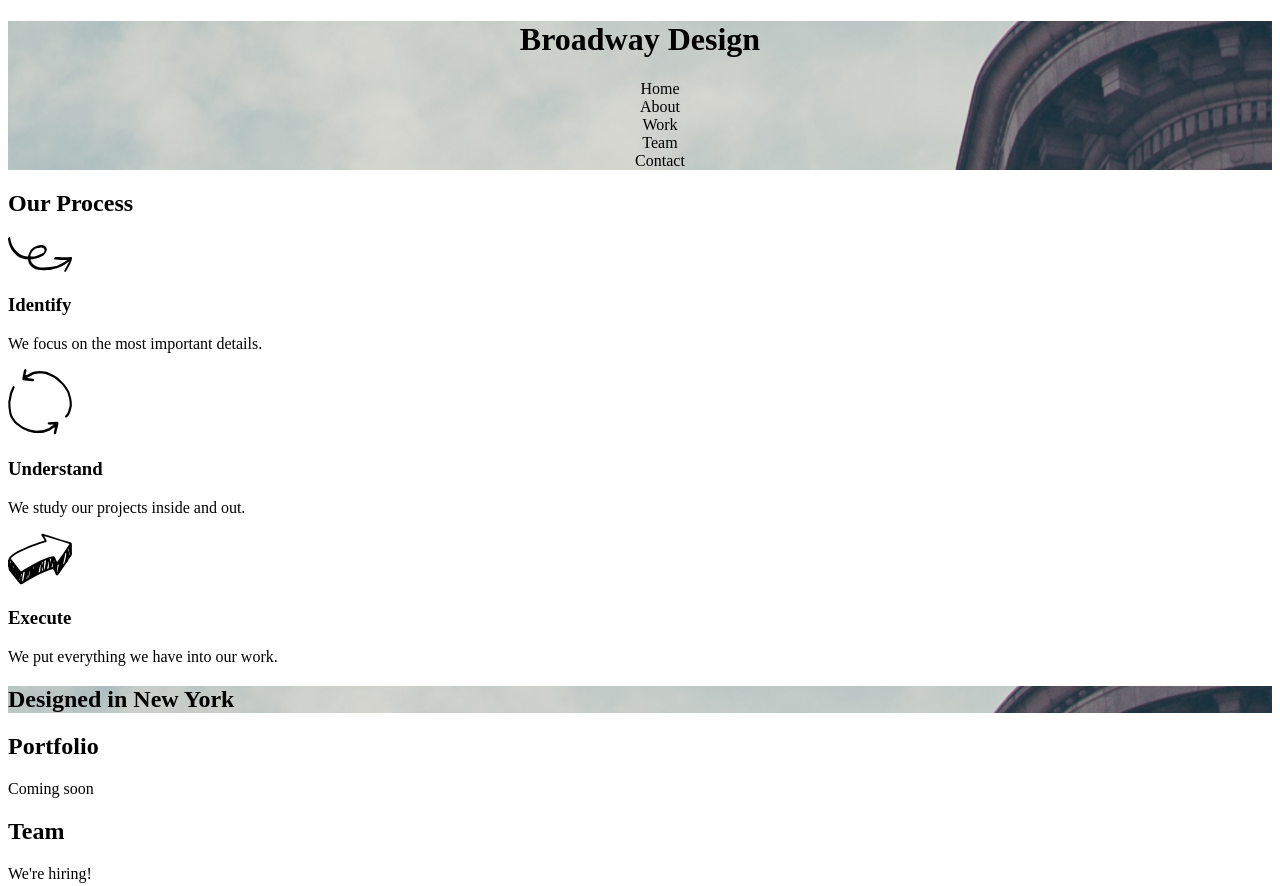
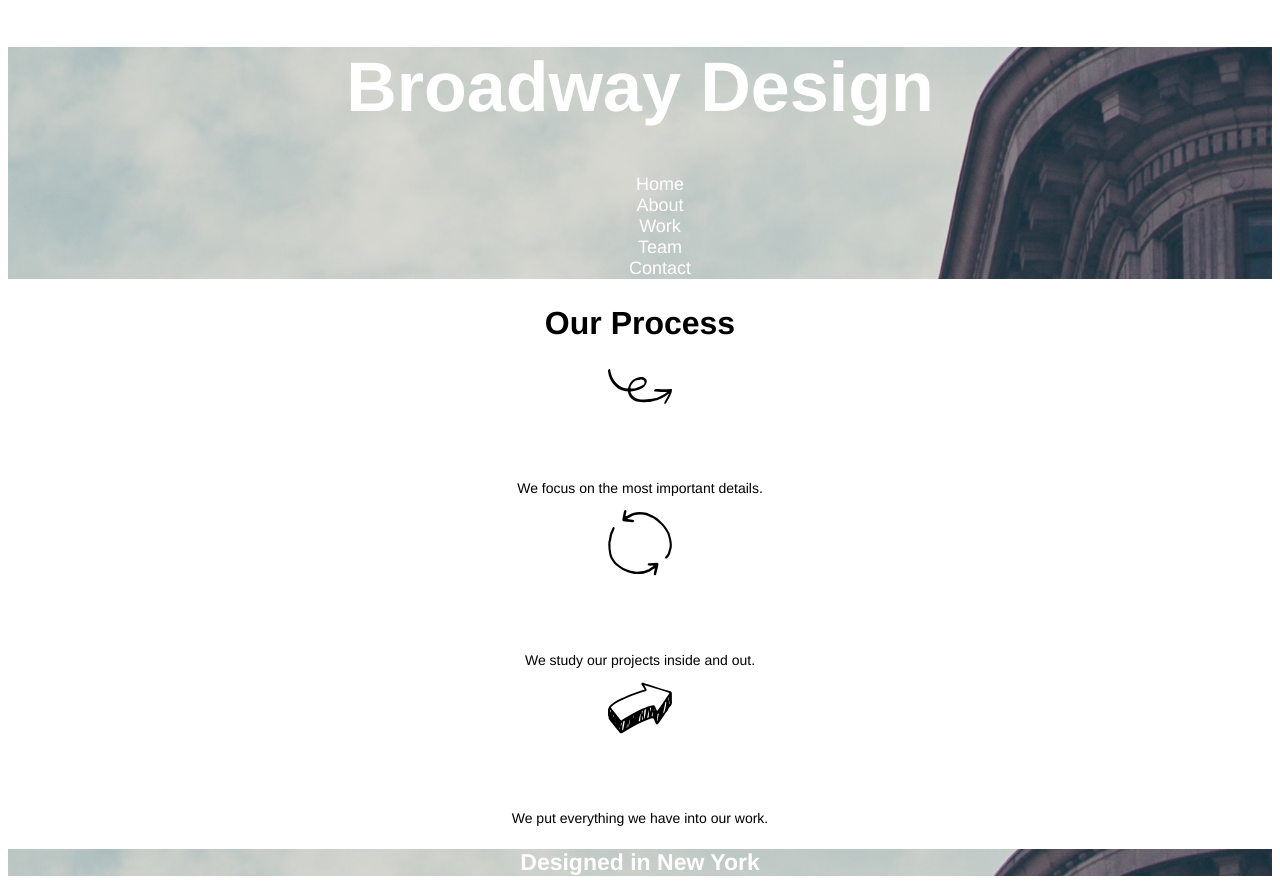
Before and after one commit to nickpatsiopoulos/BroadwayDesign, a plain HTML site: page index.html in a window 1280 px wide. Shown: the top 886 px of the page. Drawn offline with Linux system fonts and the light colour scheme.

Commit message:
More CSS improvements

```diff
--- a/Resources/CSS/stylesheet.css
+++ b/Resources/CSS/stylesheet.css
@@ -1,6 +1,44 @@
+body {
+  text-align: center;
+}
+
 .title {
   position: relative;
-  text-align: center;
+  background-image: url("../Images/the-flatiron-building.png");
+}
+
+h1 {
+  font-family: Helvetica;
+  font-size: 70px;
+  font-weight: bold;
+  color: white;
+}
+
+h2 {
+  font-family: Helvetica;
+  font-size: 32px;
+  font-weight: bold;
+}
+
+p {
+  font-family: Helvetica;
+  font-size: 14px;
+}
+
+h3 {
+  font-family: Helvetica;
+  font-size: 23px;
+  font-weight: bold;
+  color: white;
+}
+
+.title li {
+  font-family: Helvetica;
+  font-size: 18px;
+  color: white;
+}
+
+#Designed {
   background-image: url("../Images/the-flatiron-building.png");
 }
 
@@ -13,7 +51,3 @@
   float: left;
   padding-right: 6px;
 }
-
-#Designed {
-  background-image: url("../Images/the-flatiron-building.png");
-}
--- a/index.html
+++ b/index.html
@@ -27,7 +27,7 @@
     <h3>Execute</h3>
     <p>We put everything we have into our work.</p>
 
-    <h2 id="Designed">Designed in New York</h2>
+    <h3 id="Designed">Designed in New York</h3>
 
     <h2>Portfolio</h2>
     <p>Coming soon</p>
```
